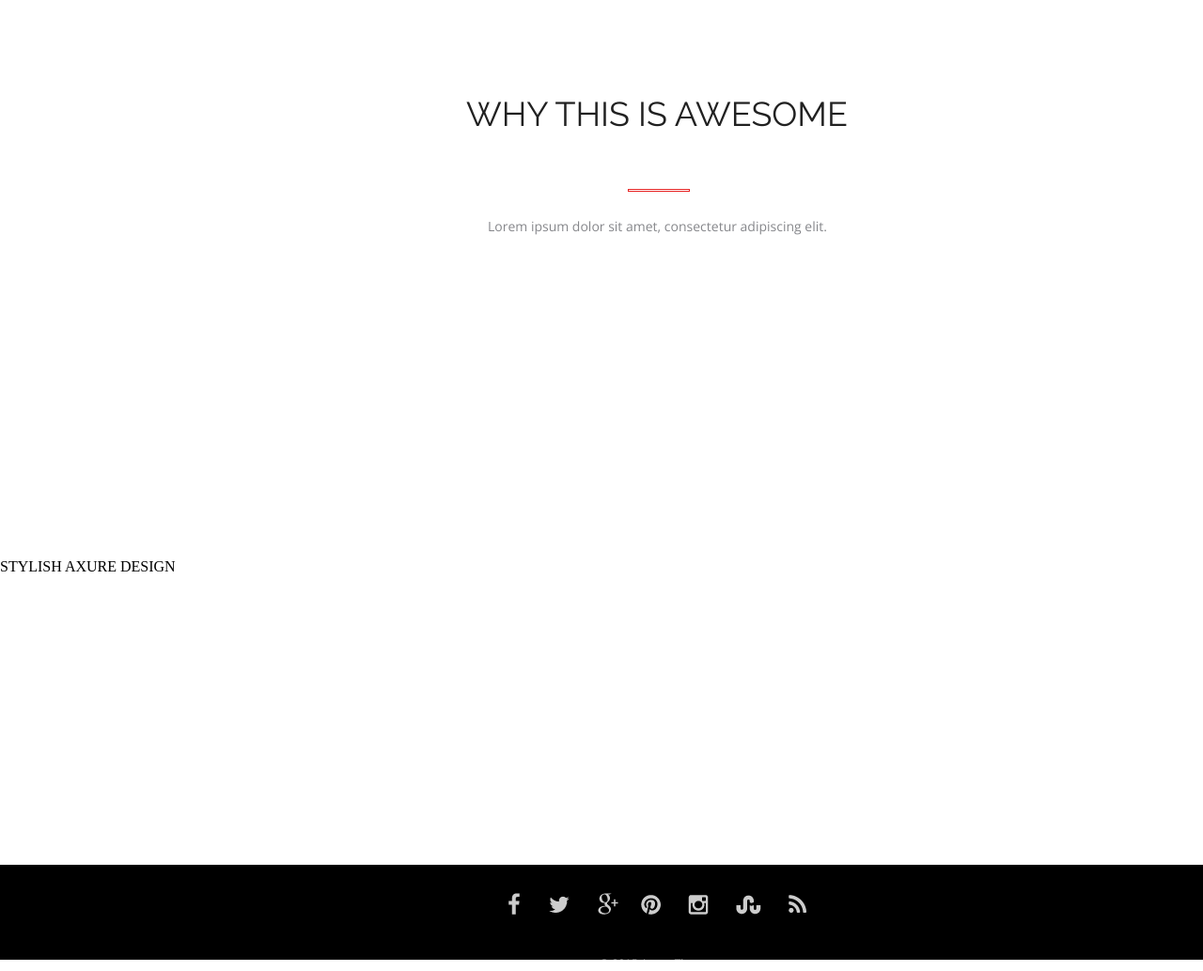
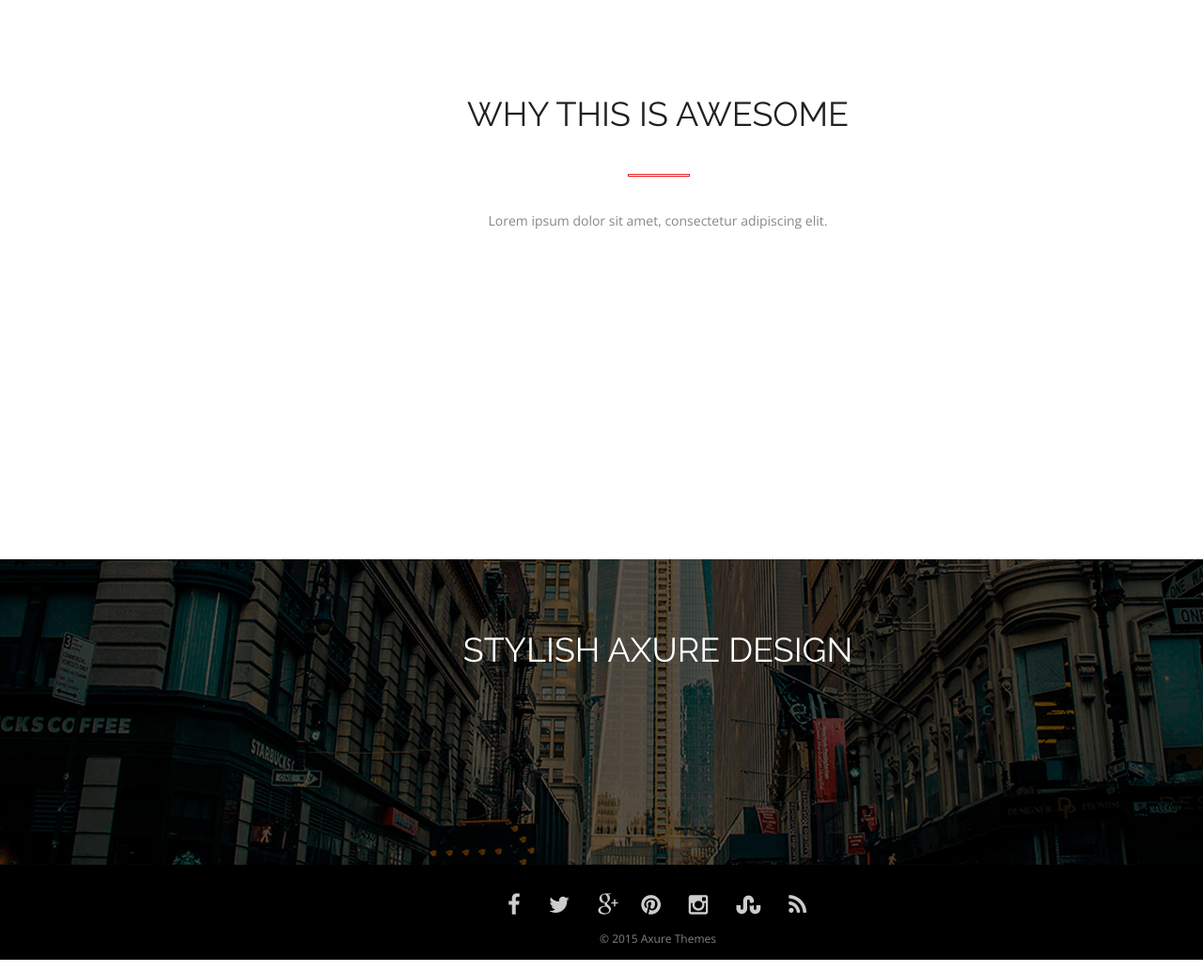
Before and after one commit to SiarheiHarkusha/TeachMeSkills, a plain HTML site: page HomeWork3/index3.html in a window 1280 px wide. Shown: the top 1033 px of the page at 94% size. Drawn offline with nearby package versions, Linux system fonts and the light colour scheme.

Commit message:
something

```diff
--- a/HomeWork3/CSS/style.css
+++ b/HomeWork3/CSS/style.css
@@ -1,5 +1,5 @@
 .content{
-    position: relative;
+    /* position: relative; */
     margin: auto;
     width: 1400px;
     height: 1021px;
@@ -7,16 +7,14 @@
 }
 
 .header{
+    position: relative;
     width: 1400px;
     height: 250px;
-    top: 100px;
+    top: 0px;
 }
 
 h2{
     position: relative;
-    width: 409px;
-    height: 38px;
-    left: 496px;
     top: 100px;
     font-family: Raleway;
     font-style: normal;
@@ -24,29 +22,26 @@ h2{
     font-size: 36px;
     line-height: 42px;
     color: #212121;
+    text-align: center;
 }
 
-p{
+.line{
     position: relative;
     width: 64px;
     height: 1px;
     left: 668px;
-    top: 163px;
+    top: 143px;
     border: 1px solid #E72424;
 }
 
 .level-1{
     position: relative;
-    width: 363px;
-    height: 19px;
-    left: 519px;
-    top: 190px;
+    top: 180px;
     font-family: Open Sans;
-    font-style: normal;
-    font-weight: normal;
     font-size: 14px;
     line-height: 19px;
     color: #86878B;
+    text-align: center;
 }
 
 .main{
@@ -60,22 +55,38 @@ p{
     left: 0px;
 }
 
-.second{
-    position: relative;
-    width: 1400px;
-    height: 325px;
-    left: 0px;
-}
-
-.backgroun{
-    position: relative;
-    background:rgba(0, 0, 0, 0.65)
-}
 .block-1{
     width: 350px;
     height: 225px;
     left: 143px;
     top: 31px;
+}
+
+.second{
+    /* display: block; */
+    width: 1400px;
+    height: 325px;
+    background-image: url(../IMG/Background.png);
+}
+
+.axure{
+    position: relative;
+    top: 75px;
+    font-family: Raleway;
+    font-size: 36px;
+    line-height: 42px;
+    text-align: center;
+    color: #FFFFFF;
+}
+
+.line-2{
+
+}
+
+.backgroun{
+    background:rgba(0, 0, 0, 0.65);
+    height: 326px;
+    width: 1400px;
 }
 
 .footer{
@@ -93,15 +104,13 @@ p{
     left: 541px;
     top: 30px;
 }
+
 .chip{
-    position: relative;
+    margin: 45px auto 0px;
     width: 130px;
     height: 15px;
-    left: 635px;
-    top: 71px;
+    top: 45px;
     font-family: Open Sans;
-    font-style: normal;
-    font-weight: normal;
     font-size: 12px;
     line-height: 16px;
     text-align: center;
--- a/HomeWork3/index3.html
+++ b/HomeWork3/index3.html
@@ -15,22 +15,26 @@
     <div class="content">
         <div class="header">
             <h2>WHY THIS IS AWESOME</h2>
-            <p></p>
+            <p class="line"></p>
             <h5 class="level-1">Lorem ipsum dolor sit amet, consectetur adipiscing elit.</h5>
         </div>
         <div class="main">
-            <section class="first">
+            <div class="first">
                 <div class="block-1"></div>
                 <div class="block-2"></div>
                 <div class="block-3"></div>
-            </section>
-            <section class="second">
-                <h3 class="DESIGN">STYLISH AXURE DESIGN</h3>
-            </section>
+            </div>
+            <div class="second">
+                <div class="backgroun">
+                    <div class="design">
+                        <h3 class="axure">STYLISH AXURE DESIGN</h3>
+                    </div>
+                </div>
+            </div>
         </div>
         <div class="footer">
             <img class="network" src="../HomeWork3/IMG/social network.png">
-            <h6 class="chip">© 2015 Axure Themes</h6>
+            <p class="chip">© 2015 Axure Themes</p>
         </div>
     </div>
 </body>
```
Also changed, not shown: 1 other file.
